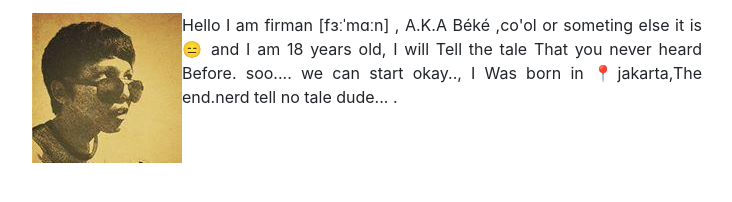
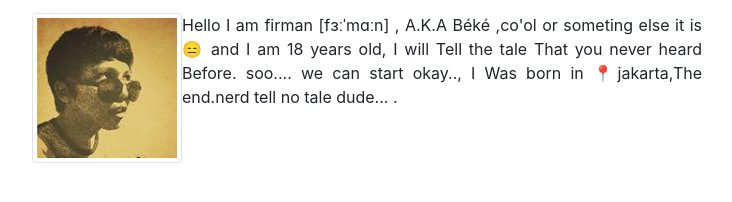
Before and after one commit to Cherriesa/razindrafirman.github.io, a plain HTML site: page index.html in a window 1280 px wide. Shown: the part 156-358 px from the top of the page, without its empty margins (273-1005 px from the left). Drawn offline with nearby package versions, Linux system fonts and the light colour scheme.

Commit message:
Update index.html

```diff
--- a/index.html
+++ b/index.html
@@ -53,10 +53,10 @@
           <hr>
         </div>
         <p class="text-justify">
-          <img src="Assets/img/25034469.jpg" style="float:left;"class="avatar">
-          Hello I am firman [fɜːˈmɑːn] , A.K.A Béké ,co'ol or someting else it is 😑 and I am 18 years old,
+          <img src="Assets/img/25034469.jpg" style="float:left;"class="avatar img-thumbnail">
+          <a margin-left:5%>Hello I am firman [fɜːˈmɑːn] , A.K.A Béké ,co'ol or someting else it is 😑 and I am 18 years old,
           I will Tell the tale That you never heard Before. soo.... we can start okay..,
-          I Was born in 📍jakarta,The end.nerd tell no tale dude... .
+            I Was born in 📍jakarta,The end.nerd tell no tale dude... . </a>
         </p>
 
 
```
